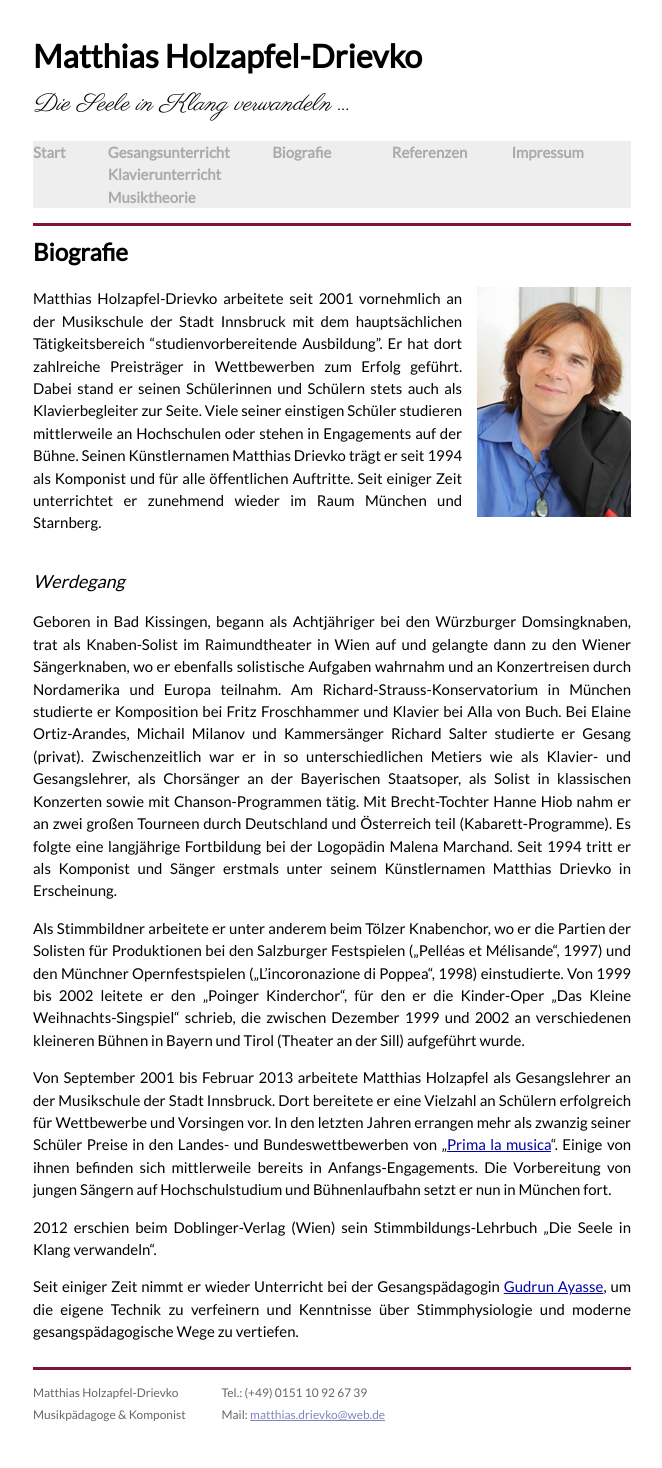
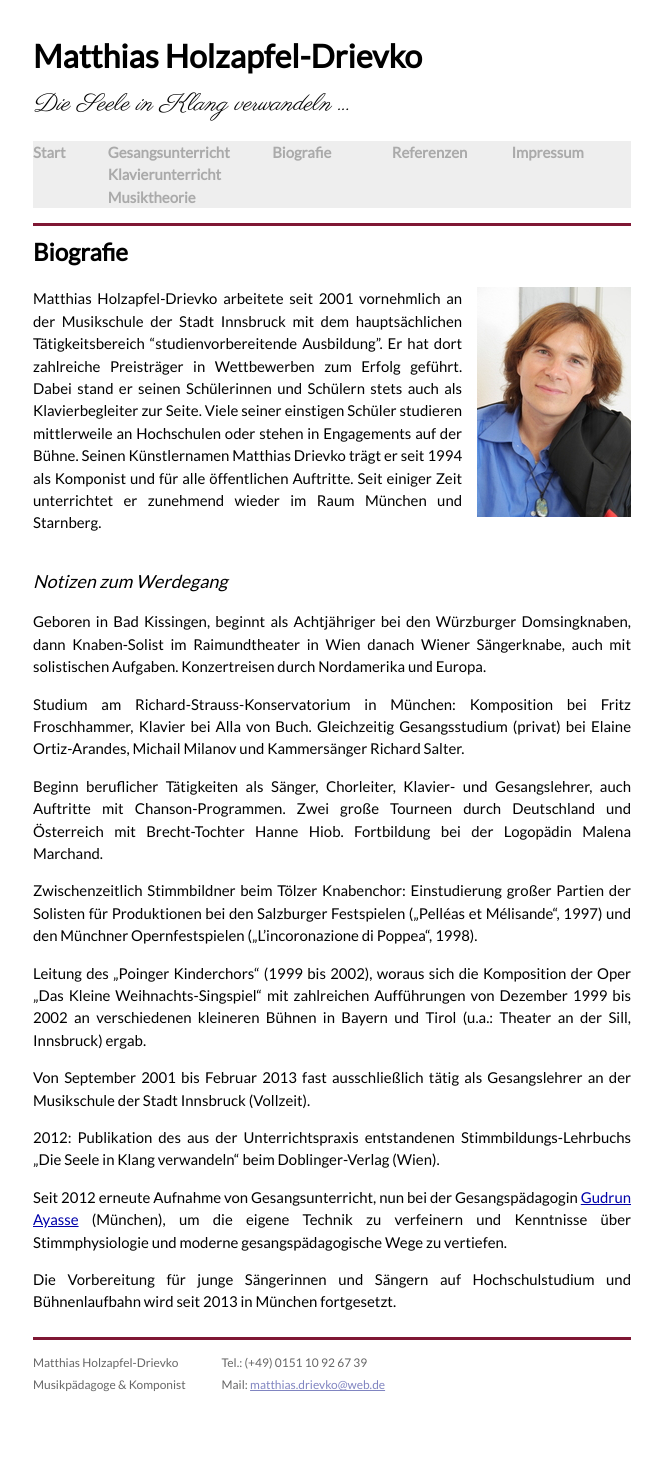
Before and after one commit to drievko/drievko.github.io, a Jekyll site: the page built from biografie.md, in a window 1280 px wide. Shown: the whole page, without its empty margins (308-970 px from the left). Built offline with Jekyll 4.4.1, drawn with Linux system fonts in a browser that asks for light colours; Markdown is read by kramdown in place of the engine named in the settings; after the commit the page ends 1438 px from its top, so only the background shows below that.

Commit message:
Updated biography.

```diff
--- a/biografie.md
+++ b/biografie.md
@@ -12,18 +12,26 @@ Matthias Holzapfel-Drievko arbeitete seit 2001 vornehmlich an der Musikschule de
 
 
 
-Werdegang
----------
+Notizen zum Werdegang
+---------------------
 
-Geboren in Bad Kissingen, begann als Achtjähriger bei den Würzburger Domsingknaben, trat als Knaben-Solist im Raimundtheater in Wien auf und gelangte dann zu den Wiener Sängerknaben, wo er ebenfalls solistische Aufgaben wahrnahm und an Konzertreisen durch Nordamerika und Europa teilnahm. Am Richard-Strauss-Konservatorium in München studierte er Komposition bei Fritz Froschhammer und Klavier bei Alla von Buch. Bei Elaine Ortiz-Arandes, Michail Milanov und Kammersänger Richard Salter studierte er Gesang (privat). Zwischenzeitlich war er in so unterschiedlichen Metiers wie als Klavier- und Gesangslehrer, als Chorsänger an der Bayerischen Staatsoper, als Solist in klassischen Konzerten sowie mit Chanson-Programmen tätig. Mit Brecht-Tochter Hanne Hiob nahm er an zwei großen Tourneen durch Deutschland und Österreich teil (Kabarett-Programme). Es folgte eine langjährige Fortbildung bei der Logopädin Malena Marchand. Seit 1994 tritt er als Komponist und Sänger erstmals unter seinem Künstlernamen Matthias Drievko in Erscheinung.
+Geboren in Bad Kissingen, beginnt als Achtjähriger bei den Würzburger Domsingknaben, dann Knaben-Solist im Raimundtheater in Wien danach Wiener Sängerknabe, auch mit solistischen Aufgaben. Konzertreisen durch Nordamerika und Europa.
 
-Als Stimmbildner arbeitete er unter anderem beim Tölzer Knabenchor, wo er die Partien der Solisten für Produktionen bei den Salzburger Festspielen („Pelléas et Mélisande“, 1997) und den Münchner Opernfestspielen („L’incoronazione di Poppea“, 1998) einstudierte. Von 1999 bis 2002 leitete er den „Poinger Kinderchor“, für den er die Kinder-Oper „Das Kleine Weihnachts-Singspiel“ schrieb, die zwischen Dezember 1999 und 2002 an verschiedenen kleineren Bühnen in Bayern und Tirol (Theater an der Sill) aufgeführt wurde.
+Studium am Richard-Strauss-Konservatorium in München: Komposition bei Fritz Froschhammer, Klavier bei Alla von Buch. Gleichzeitig Gesangsstudium (privat) bei Elaine Ortiz-Arandes, Michail Milanov und Kammersänger Richard Salter.
 
-Von September 2001 bis Februar 2013 arbeitete Matthias Holzapfel als Gesangslehrer an der Musikschule der Stadt Innsbruck. Dort bereitete er eine Vielzahl an Schülern erfolgreich für Wettbewerbe und Vorsingen vor. In den letzten Jahren errangen mehr als zwanzig seiner Schüler Preise in den Landes- und Bundeswettbewerben von „[Prima la musica]“. Einige von ihnen  befinden sich mittlerweile bereits in Anfangs-Engagements. Die Vorbereitung von jungen Sängern auf Hochschulstudium und Bühnenlaufbahn setzt er nun in München fort.
+Beginn beruflicher Tätigkeiten als Sänger, Chorleiter, Klavier- und Gesangslehrer, auch Auftritte mit Chanson-Programmen. Zwei große Tourneen durch Deutschland und Österreich mit Brecht-Tochter Hanne Hiob. Fortbildung bei der Logopädin Malena Marchand.
 
-2012 erschien beim Doblinger-Verlag (Wien) sein Stimmbildungs-Lehrbuch „Die Seele in Klang verwandeln“.
+Zwischenzeitlich Stimmbildner beim Tölzer Knabenchor: Einstudierung großer Partien der Solisten für Produktionen bei den Salzburger Festspielen („Pelléas et Mélisande“, 1997) und den Münchner Opernfestspielen („L’incoronazione di Poppea“, 1998).
 
-Seit einiger Zeit nimmt er wieder Unterricht bei der Gesangspädagogin [Gudrun Ayasse], um die eigene Technik zu verfeinern und Kenntnisse über Stimmphysiologie und moderne gesangspädagogische Wege zu vertiefen.
+Leitung des „Poinger Kinderchors“ (1999 bis 2002), woraus sich die Komposition der Oper „Das Kleine Weihnachts-Singspiel“ mit zahlreichen Aufführungen von Dezember 1999 bis 2002 an verschiedenen kleineren Bühnen in Bayern und Tirol (u.a.: Theater an der Sill, Innsbruck) ergab.
+
+Von September 2001 bis Februar 2013 fast ausschließlich tätig als Gesangslehrer an der Musikschule der Stadt Innsbruck (Vollzeit).
+
+2012: Publikation des aus der Unterrichtspraxis entstandenen Stimmbildungs-Lehrbuchs „Die Seele in Klang verwandeln“ beim Doblinger-Verlag (Wien).
+
+Seit 2012 erneute Aufnahme von Gesangsunterricht, nun bei der Gesangspädagogin [Gudrun Ayasse] (München), um die eigene Technik zu verfeinern und Kenntnisse über Stimmphysiologie und moderne gesangspädagogische Wege zu vertiefen.
+
+Die Vorbereitung für junge Sängerinnen und Sängern auf Hochschulstudium und Bühnenlaufbahn wird seit 2013 in München fortgesetzt.
 
 
 [Prima la musica]: http://www.musikderjugend.at/
```
